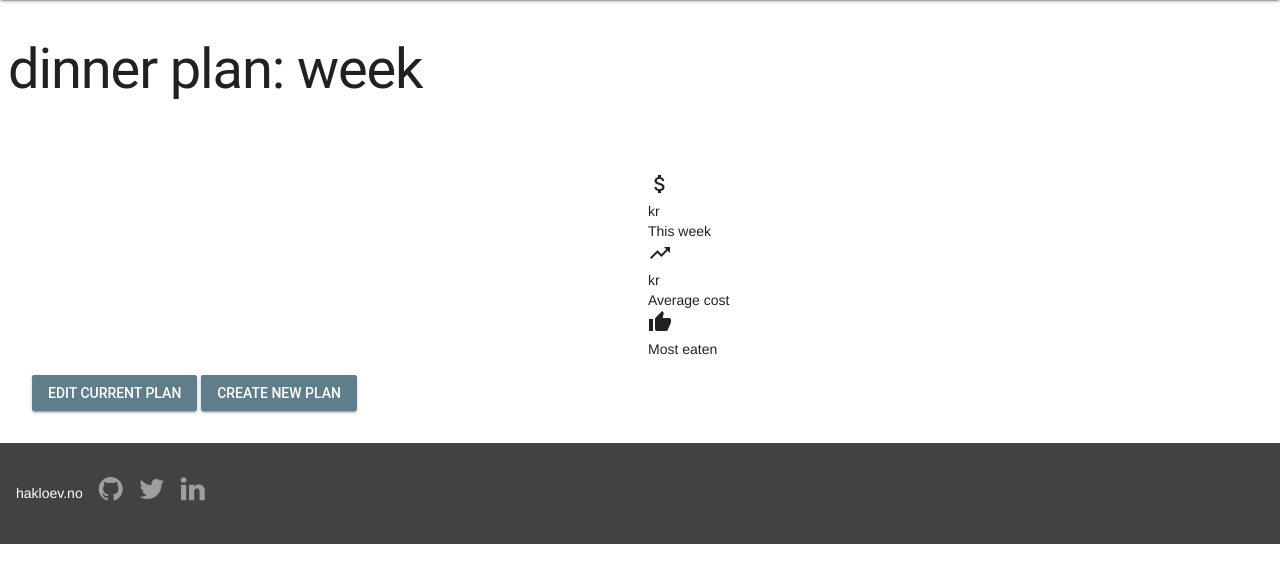
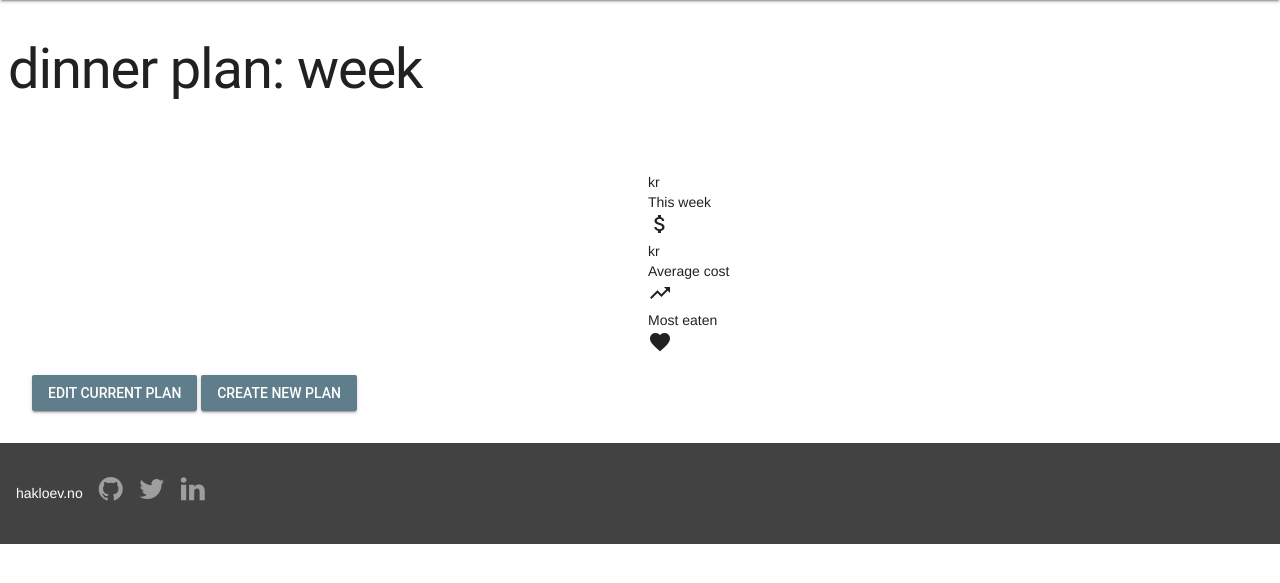
Before and after one commit to hakloev/hakloevno, a Django app: template apps/foodplan/templates/foodplan/index.html in a window 1280 px wide. Shown: the part 64-647 px from the top of the page. Run offline with Django 3.2, Linux system fonts and the light colour scheme; the template is opened without the code that fills it, so the values that code supplies are empty; parts of the project's set-up code (start-up, migrations or seed data) failed here and were passed over; some libraries are stand-ins or nearby versions.

Commit message:
Foodplan tweaks

```diff
--- a/apps/foodplan/templates/foodplan/index.html
+++ b/apps/foodplan/templates/foodplan/index.html
@@ -8,7 +8,7 @@
             </div>
         </div>
     </section>
-    <section class="hn-padding-50-vertical">
+    <section class="hn-padding-50-vertical" id="hn-food">
         <div class="mdl-grid hn-container--max-width-85">
             <div class="mdl-cell mdl-cell--12-col">
                 <div class="mdl-grid">
@@ -31,9 +31,6 @@
                     </div>
                     <div class="mdl-cell mdl-cell--6-col mdl-cell--12-col-tablet mdl-cell--12-col-phone">
                         <div class="hn-food-stats">
-                            <div class="hn-food-stats__icon">
-                                  <i class="material-icons">attach_money</i>
-                            </div>
                             <div class="hn-food-stats__details">
                                 <div class="hn-food-stats__detail">
                                     <span class="hn-food-stats__detail-text">{{ plan.cost|floatformat:2 }} kr</span>
@@ -42,11 +39,11 @@
                                     <span class="hn-food-stats__header-text">This week</span>
                                 </div>
                             </div>
+                            <div class="hn-food-stats__icon">
+                                  <i class="material-icons">attach_money</i>
+                            </div>
                         </div>
                         <div class="hn-food-stats">
-                            <div class="hn-food-stats__icon">
-                                  <i class="material-icons">trending_up</i>
-                            </div>
                             <div class="hn-food-stats__details">
                                 <div class="hn-food-stats__detail">
                                     <span class="hn-food-stats__detail-text">{{ average_cost|floatformat:2 }} kr</span>
@@ -55,11 +52,11 @@
                                     <span class="hn-food-stats__header-text">Average cost</span>
                                 </div>
                             </div>
+                            <div class="hn-food-stats__icon">
+                                  <i class="material-icons">trending_up</i>
+                            </div>
                         </div>
                         <div class="hn-food-stats">
-                            <div class="hn-food-stats__icon">
-                                  <i class="material-icons">thumb_up</i>
-                            </div>
                             <div class="hn-food-stats__details">
                                 <div class="hn-food-stats__detail">
                                     <span class="hn-food-stats__detail-text">{{ most_eaten }}</span>
@@ -67,6 +64,9 @@
                                 <div class="hn-food-stats__header">
                                     <span class="hn-food-stats__header-text">Most eaten</span>
                                 </div>
+                            </div>
+                            <div class="hn-food-stats__icon">
+                                  <i class="material-icons">favorite</i>
                             </div>
                         </div>
                     </div>
--- a/apps/foodplan/templates/foodplan/plan_details.html
+++ b/apps/foodplan/templates/foodplan/plan_details.html
@@ -8,7 +8,7 @@
             </div>
         </div>
     </section>
-    <section class="hn-padding-50-vertical">
+    <section class="hn-padding-50-vertical" id="hn-food">
         <div class="mdl-grid hn-container--max-width-85">
             <div class="mdl-cell mdl-cell--12-col">
                 <ul class="mdl-list" id="hn-food-list">
--- a/files/static/scss/main.scss
+++ b/files/static/scss/main.scss
@@ -286,11 +286,12 @@ h3, h4 {
   margin-bottom: 10px;
   padding: 0 16px 16px 16px;
   height: 100%;
+  text-align: right;
 }
 
 .hn-food-stats__icon {
   display: inline-block;
-  margin-right: 10px;
+  margin-left: 10px;
   >i {
     font-size: 48px;
     line-height: 48px;
```
Also changed, not shown: apps/foodplan/views.py (+7 -5 lines), files/static/js/DinnerPlan.js (+5 -3 lines).
